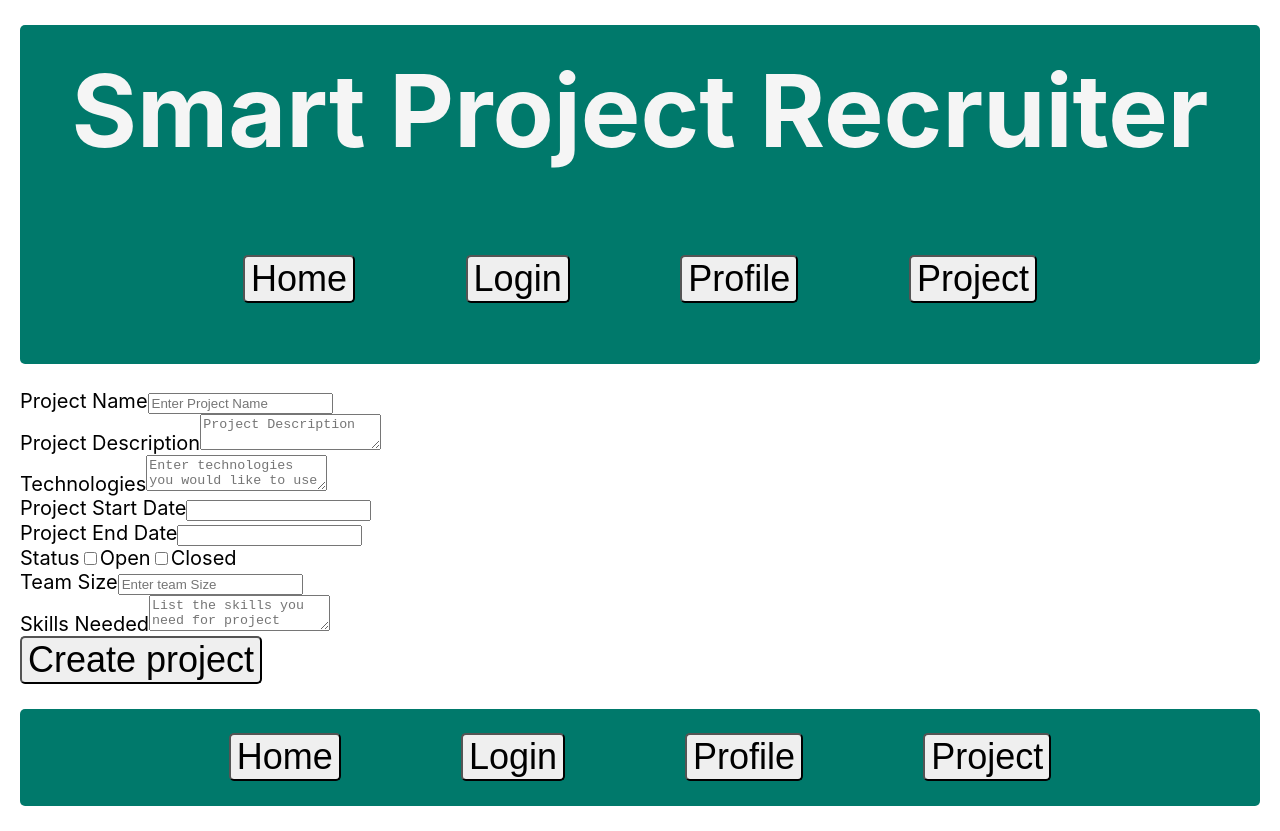
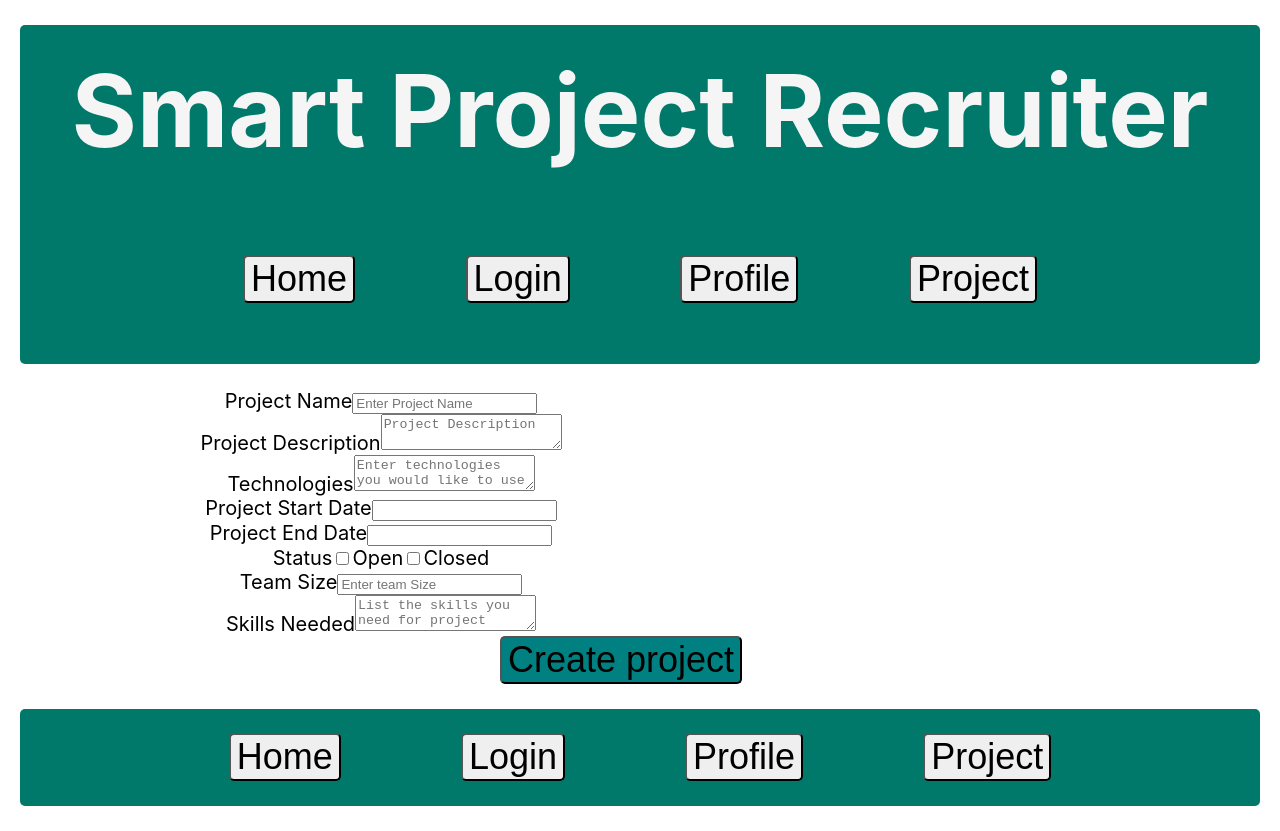
Before and after one commit to bdcii/Project-Enlistment, a React (Create React App) app in the folder client/: page /projectform in a window 1280 px wide. Built offline with nearby package versions, Linux system fonts and the light colour scheme; the HTML template or start-up script is replaced by a standard one.

Commit message:
started styling the project form page

```diff
--- a/client/src/pages/Project/newProject/ProjectForm.css
+++ b/client/src/pages/Project/newProject/ProjectForm.css
@@ -1 +1,55 @@
 /* Format Style */
+.CreateButton {
+    margin-left: 480px;
+    background-color: teal;
+}
+
+.Name {
+    text-align: center;
+}
+
+.Name-input {
+    align-items: center;
+}
+
+.Project-Description {
+    text-align: center;
+}
+.Desription-text {
+    align-items: center;
+}
+
+.Technologies {
+    text-align: center;
+}
+.Tech-text {
+    align-items: center;
+}
+
+.Start-Date {
+    text-align: center;
+}
+
+.End-Date {
+    text-align: center;
+}
+
+.Status {
+    text-align: center;
+}
+
+.Team-Size {
+    text-align: center;
+}
+
+.Team-input {
+    align-items: center;
+}
+
+.Skills {
+    text-align: center;
+}
+
+.Skills-text {
+    align-items: center;
+}
--- a/client/src/pages/Project/newProject/ProjectForm.js
+++ b/client/src/pages/Project/newProject/ProjectForm.js
@@ -24,41 +24,41 @@ import "react-datepicker/dist/react-datepicker.css";
       return(
 <form>
             <div className="Container-1">
-            <div className="form-group text-left">
+            <div className="Name">
             <label htmlFor="ProjectName">Project Name</label>
             <input type="Text"
-                   className="form-control"
+                   className="Name-input"
                    id="Name"
                    aria-describedby="ProjectName"
                    placeholder="Enter Project Name"
             />
 
             </div>
-            <div className="form-group text-left">
+            <div className="Project-Description">
                 <label htmlFor="ProjectDescription">Project Description</label>
                 <textarea type="text"
-                    className="form-control"
+                    className="Description-text"
                     id="ProjectDescription"
                     placeholder="Project Description"
                 />
             </div>
-            <div className="form-group text-left">
+            <div className="Technologies">
                 <label htmlFor="Technologies">Technologies</label>
                 <textarea type="Text"
-                    className="form-control"
+                    className="Tech-text"
                     id="Technologies"
                     placeholder="Enter technologies you would like to use on project"
                 />
             </div>
-            <div className="form-group text-left">
+            <div className="Start-Date">
                 <label htmlFor="ProjectStartDate">Project Start Date</label>
                 <DatePicker selected={startdate} onChange={(date) => setStartDate(date)} />
             </div>
-            <div className="form-group text-left">
+            <div className="End-Date">
                 <label htmlFor="ProjectEndDate">Project End Date</label>
                 <DatePicker selected={startdate} onChange={(date) => setStartDate(date)} />
             </div>
-            <div className="form-group text-left">
+            <div className="Status">
                 <label htmlFor="Status">Status</label>
                 <input
           type="checkbox"
@@ -75,25 +75,25 @@ import "react-datepicker/dist/react-datepicker.css";
         />
         Closed
             </div>
-            <div className="form-group text-left">
+            <div className="Team-Size">
                 <label htmlFor="Technologies">Team Size</label>
                 <input type="Text"
-                    className="form-control"
+                    className="Team-input"
                     id="Team Size"
                     placeholder="Enter team Size"
                 />
             </div>
-            <div className="form-group text-left">
+            <div className="Skills">
                 <label htmlFor="Skillsneeded">Skills Needed</label>
                 <textarea type="Text"
-                    className="form-control"
+                    className="Skills-text"
                     id="Skills Needed"
                     placeholder="List the skills you need for project"
                 />
             </div>
             <button
                 type="submit"
-                className="btn btn-primary"
+                className="CreateButton"
             >
                 Create project
             </button>
```
